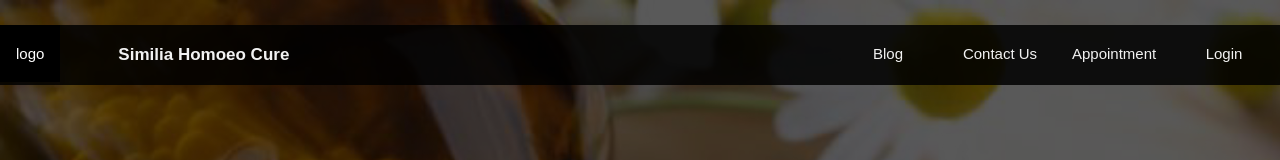
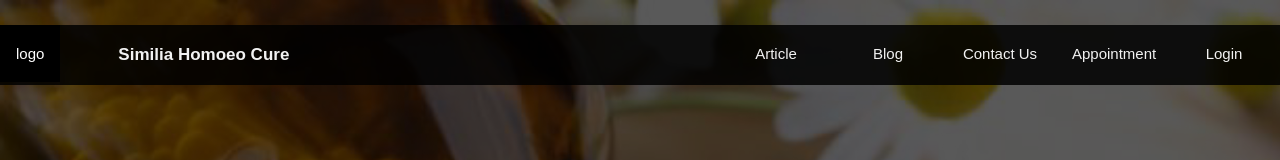
Before and after one commit to sureshak/MedicalPro-Frontend, an Angular app: page / in a window 1280 px wide. Shown: the top 160 px of the page. Built offline with nearby package versions, Linux system fonts and the light colour scheme.

Commit message:
code changes

```diff
--- a/src/app/layouts/header/header.component.html
+++ b/src/app/layouts/header/header.component.html
@@ -2,6 +2,7 @@
     <a class="active" href="#home">logo</a>
     <h4>Similia Homoeo Cure</h4>
     <div class="nav-right">
+        <a class="header-items" routerLink="/article">Article</a>
       <a class="header-items" href="#contact">Blog</a>
       <a class="header-items" href="#contact">Contact Us</a>
       <a class="header-items" routerLink="/appointment">Appointment</a>
```
